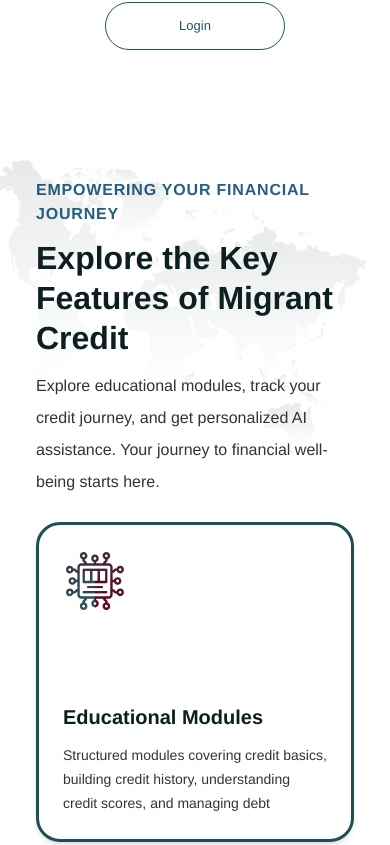
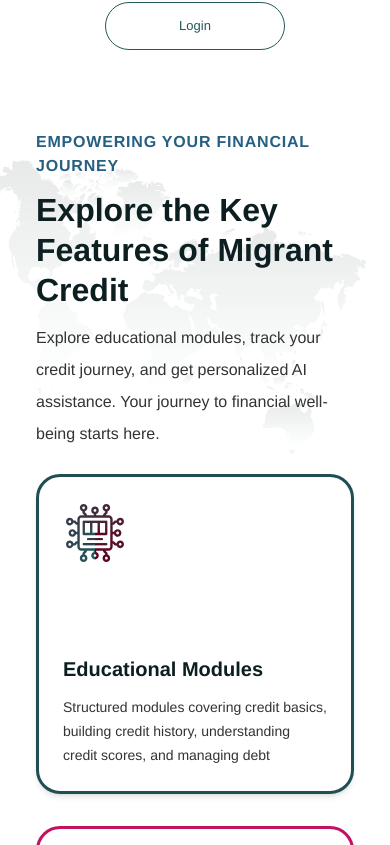
Before and after one commit to PProvidence/Migrant-Credit-Assessment, a Next.js app: page / in a window 390 px wide. Shown: the part 799-1644 px from the top of the page. Built offline with nearby package versions, Linux system fonts and the light colour scheme.

Commit message:
refactor(ui): polish component spacing and mobile responsiveness

```diff
--- a/src/components/sections/Features.tsx
+++ b/src/components/sections/Features.tsx
@@ -5,7 +5,7 @@
   return (
     <section className="relative w-full overflow--hidden mb-25">
       {/* ================= CONTENT WRAPPER ================= */}
-      <div className="relative z-10 mx-auto w-full max-w-7xl px-3 sm:px-6 py-12 space-y-6">
+      <div className="relative z-10 mx-auto w-full max-w-7xl px-3 sm:px-6 py--12 space--y-6">
         {/* ================= MAP BACKGROUND ================= */}
         <div className="pointer-events-none absolute right-0 top-0 h-96 w-96 opacity--20">
           <Image
--- a/src/components/sections/Newsletter.tsx
+++ b/src/components/sections/Newsletter.tsx
@@ -22,12 +22,13 @@
 
   return (
     <motion.section
+      id="newsletter"
       initial={{ opacity: 0, y: 20 }}
       whileInView={{ opacity: 1, y: 0 }}
       viewport={{ once: true }}
       transition={{ duration: 0.5 }}
-      className="pb-36.25 sm:px-4 flex w-full justify-center">
-      <div className="relative w-full max-w-260  px-3 py-8 bg-green-light-active rounded-[20px] overflow-hidden flex flex-col items-center justify-center text-center">
+      className="pb-36.25 sm:px--4 flex w-full justify-center">
+      <div className="relative w-full max-w-[7.22/10]  px-3 py-8 bg-green-light-active rounded-[20px] overflow-hidden flex flex-col items-center justify-center text-center">
 
         {/* --- Background Maps (Absolute Positioned) --- */}
         <div className="absolute top-0 left-2.25 w-full h-full opacity-40 pointer-events-none select-none">
```
